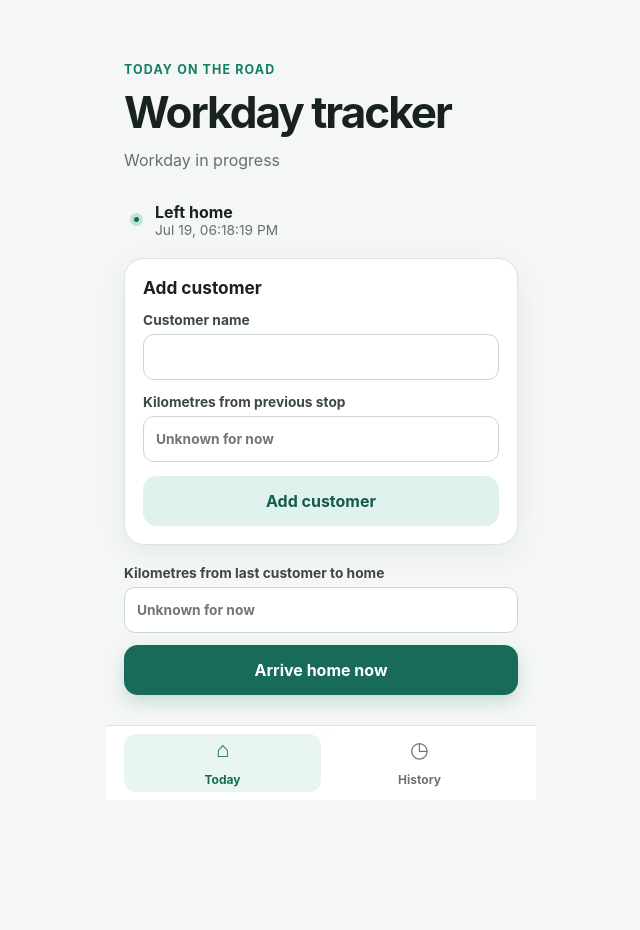
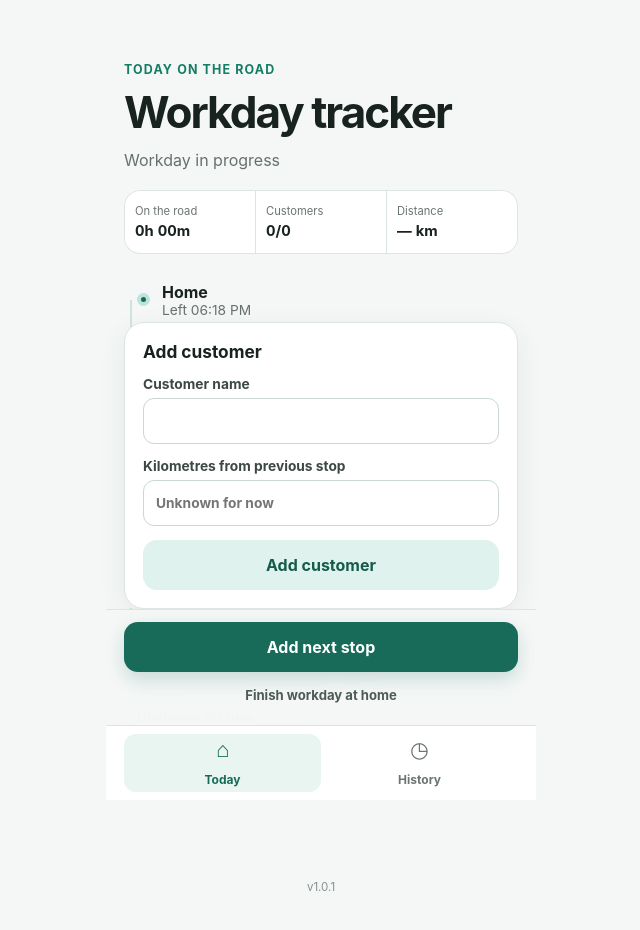
Before and after one commit to Scheronimus/WorkdayTracker, a React (Vite) app: page / in a window 1280 px wide. Both pictures are taken after a click on the button "Leave home now". Shown: the top 930 px of the page, without its empty margins (319-959 px from the left). Before the commit the page ends 859 px from the top, so only its background shows below. Built offline with nearby package versions, Linux system fonts and the light colour scheme.

Commit message:
Add live route and contextual actions

```diff
--- a/src/App.css
+++ b/src/App.css
@@ -10,6 +10,19 @@
 .eyebrow { color: #147d64; font-size: 0.78rem; font-weight: 750; letter-spacing: 0.09em; text-transform: uppercase; }
 h1 { margin: 5px 0 8px; font-size: clamp(2rem, 10vw, 2.75rem); line-height: 1; letter-spacing: -0.045em; }
 .status { color: #66706c; }
+.day-overview {
+  display: grid;
+  grid-template-columns: repeat(3, 1fr);
+  gap: 1px;
+  overflow: hidden;
+  margin: -8px 0 24px;
+  border: 1px solid #dde5e2;
+  border-radius: 16px;
+  background: #dde5e2;
+}
+.day-overview div { display: grid; gap: 4px; padding: 13px 10px; background: #fff; }
+.day-overview span { color: #6a7470; font-size: 0.7rem; }
+.day-overview strong { font-size: 0.92rem; font-variant-numeric: tabular-nums; }
 
 button, input { font: inherit; }
 button { width: 100%; min-height: 50px; border-radius: 14px; border: 0; font-weight: 750; cursor: pointer; }
@@ -19,16 +32,37 @@ button:disabled { cursor: not-allowed; opacity: 0.45; }
 .secondary { color: #155b4b; background: #dff2ed; }
 .start-button { margin-top: 20vh; }
 
-.timeline { display: grid; gap: 16px; }
+.timeline { display: grid; gap: 0; padding-bottom: 108px; }
 .timeline-row { display: flex; align-items: center; gap: 12px; padding: 4px 6px; }
 .timeline-row div { display: grid; }
 .timeline-row time { color: #66706c; font-size: 0.86rem; }
 .dot { width: 13px; height: 13px; flex: 0 0 auto; border: 4px solid #bde4da; border-radius: 50%; background: #176b58; }
+.route-stop { position: relative; margin-left: 7px; }
+.route-stop::before {
+  position: absolute;
+  z-index: -1;
+  top: -17px;
+  bottom: -17px;
+  left: -1px;
+  width: 2px;
+  content: '';
+  background: #cfe4de;
+}
+.route-stop:first-child::before { top: 50%; }
+.route-stop.next-home::before { bottom: 50%; }
+.route-stop.next-home { margin-top: 16px; color: #66706c; }
+.route-stop.next-home .dot { border-color: #dde5e2; background: #fff; }
+.route-stop.next-home div { display: grid; }
+.route-stop.next-home span { font-size: 0.8rem; }
 
 .visit-card, .add-customer { padding: 18px; border: 1px solid #dde5e2; border-radius: 20px; background: #fff; box-shadow: 0 8px 28px rgba(37, 61, 55, 0.07); }
 .visit-heading { display: flex; gap: 12px; align-items: center; }
 .visit-number { display: grid; width: 34px; height: 34px; flex: 0 0 auto; place-items: center; border-radius: 50%; color: #176b58; background: #e8f5f1; font-weight: 800; }
 h2 { margin: 0; font-size: 1.08rem; }
+.visit-summary { margin: 3px 0 0; color: #66706c; font-size: 0.8rem; }
+.visit-card.compact { padding: 14px 18px; box-shadow: none; }
+.visit-card.compact .visit-detail { display: none; }
+.visit-card.complete .visit-number { color: #fff; background: #176b58; font-size: 0.8rem; }
 .timestamps { display: grid; grid-template-columns: 1fr 1fr; gap: 8px; margin: 18px 0 14px; }
 .timestamps p { display: grid; gap: 2px; margin: 0; padding: 10px; border-radius: 11px; background: #f4f7f6; font-size: 0.78rem; }
 .timestamps span { color: #6a7470; }
@@ -39,6 +73,27 @@ h2 { margin: 0; font-size: 1.08rem; }
 .add-customer input, .kilometres-field input { width: 100%; min-height: 46px; padding: 9px 12px; border: 1px solid #cbd7d3; border-radius: 11px; color: #18221f; background: #fff; }
 .visit-card > .kilometres-field { margin-top: 16px; }
 .home-actions { display: grid; gap: 12px; padding-top: 4px; }
+.action-dock {
+  position: fixed;
+  z-index: 15;
+  right: 0;
+  bottom: calc(74px + env(safe-area-inset-bottom));
+  left: 0;
+  display: grid;
+  gap: 4px;
+  width: min(100%, 430px);
+  margin: 0 auto;
+  padding: 12px 18px;
+  border-top: 1px solid #dce5e2;
+  background: rgba(244, 247, 246, 0.96);
+  backdrop-filter: blur(16px);
+}
+.action-dock .dock-link {
+  min-height: 38px;
+  color: #4e5b56;
+  background: transparent;
+  font-size: 0.82rem;
+}
 
 .history { min-height: 70svh; }
 .section-heading { margin-bottom: 16px; }
--- a/src/App.jsx
+++ b/src/App.jsx
@@ -37,6 +37,12 @@ function formatClock(timestamp) {
     hour: '2-digit',
     minute: '2-digit',
   }).format(new Date(timestamp))
+}
+
+function formatDuration(start, end) {
+  if (!start) return '0h 00m'
+  const minutes = Math.max(0, Math.floor((new Date(end) - new Date(start)) / 60000))
+  return `${Math.floor(minutes / 60)}h ${String(minutes % 60).padStart(2, '0')}m`
 }
 
 function totalKilometres(day) {
@@ -83,6 +89,7 @@ function emptyWorkday() {
 
 function App() {
   const [activeView, setActiveView] = useState('today')
+  const [now, setNow] = useState(() => Date.now())
   const [workday, setWorkday] = useState(() => readStorage(STORAGE_KEY, null))
   const [history, setHistory] = useState(() => {
     const savedHistory = readStorage(HISTORY_KEY, [])
@@ -103,9 +110,16 @@ function App() {
     localStorage.setItem(HISTORY_KEY, JSON.stringify(history))
   }, [history])
 
+  useEffect(() => {
+    if (!workday?.leftHomeAt || workday.arrivedHomeAt) return undefined
+    const timer = window.setInterval(() => setNow(Date.now()), 30000)
+    return () => window.clearInterval(timer)
+  }, [workday?.leftHomeAt, workday?.arrivedHomeAt])
+
   const lastVisit = workday?.visits.at(-1)
   const canAddCustomer = workday?.leftHomeAt && !workday.arrivedHomeAt && (!lastVisit || lastVisit.leftAt)
   const canArriveHome = canAddCustomer
+  const completedVisits = workday?.visits.filter((visit) => visit.leftAt).length ?? 0
 
   function leaveHome() {
     setWorkday((current) => ({
@@ -265,6 +279,10 @@ function App() {
     URL.revokeObjectURL(url)
   }
 
+  function focusCustomerForm() {
+    document.querySelector('#customer-name')?.focus()
+  }
+
   return (
     <main className="app-shell">
       {activeView === 'today' && (
@@ -279,6 +297,23 @@ function App() {
             </p>
           </header>
 
+          {workday?.leftHomeAt && !workday.arrivedHomeAt && (
+            <section className="day-overview" aria-label="Workday progress">
+              <div>
+                <span>On the road</span>
+                <strong>{formatDuration(workday.leftHomeAt, now)}</strong>
+              </div>
+              <div>
+                <span>Customers</span>
+                <strong>{completedVisits}/{workday.visits.length}</strong>
+              </div>
+              <div>
+                <span>Distance</span>
+                <strong>{totalKilometres(workday) ?? '—'} km</strong>
+              </div>
+            </section>
+          )}
+
           {(!workday || !workday.leftHomeAt) && (
             <button className="primary start-button" onClick={leaveHome}>
               Leave home now
@@ -286,25 +321,35 @@ function App() {
           )}
 
           {workday?.leftHomeAt && !workday.arrivedHomeAt && (
-            <section className="timeline" aria-label="Workday timeline">
-          <div className="timeline-row home-row">
-            <span className="dot" />
-            <div>
-              <strong>Left home</strong>
-              <time dateTime={workday.leftHomeAt}>{formatTime(workday.leftHomeAt)}</time>
-            </div>
-          </div>
+            <>
+              <section className="timeline" aria-label="Workday route">
+                <div className="timeline-row home-row route-stop complete">
+                  <span className="dot" />
+                  <div>
+                    <strong>Home</strong>
+                    <time dateTime={workday.leftHomeAt}>Left {formatClock(workday.leftHomeAt)}</time>
+                  </div>
+                </div>
 
           {workday.visits.map((visit, index) => (
-            <article className="visit-card" key={visit.id}>
+            <article
+              className={`visit-card route-stop ${visit.leftAt ? 'complete compact' : 'current'}`}
+              key={visit.id}
+            >
               <div className="visit-heading">
-                <span className="visit-number">{index + 1}</span>
+                <span className="visit-number">{visit.leftAt ? '✓' : index + 1}</span>
                 <div>
                   <h2>{visit.name}</h2>
+                  {visit.leftAt && (
+                    <p className="visit-summary">
+                      {formatClock(visit.arrivedAt)}–{formatClock(visit.leftAt)}
+                      {visit.kilometres !== null ? ` · ${visit.kilometres} km` : ''}
+                    </p>
+                  )}
                 </div>
               </div>
 
-              <label className="kilometres-field">
+              <label className="kilometres-field visit-detail">
                 Kilometres from previous stop
                 <input
                   type="number"
@@ -317,7 +362,7 @@ function App() {
                 />
               </label>
 
-              <div className="timestamps">
+              <div className="timestamps visit-detail">
                 <p>
                   <span>Arrived</span>
                   <strong>{visit.arrivedAt ? formatTime(visit.arrivedAt) : 'Not yet'}</strong>
@@ -328,16 +373,6 @@ function App() {
                 </p>
               </div>
 
-              {!visit.arrivedAt && (
-                <button className="secondary" onClick={() => recordVisitTime(visit.id, 'arrivedAt')}>
-                  Arrive now
-                </button>
-              )}
-              {visit.arrivedAt && !visit.leftAt && (
-                <button className="secondary" onClick={() => recordVisitTime(visit.id, 'leftAt')}>
-                  Leave now
-                </button>
-              )}
             </article>
           ))}
 
@@ -346,7 +381,7 @@ function App() {
               <h2>Add customer</h2>
               <label>
                 Customer name
-                <input value={name} onChange={(event) => setName(event.target.value)} required />
+                <input id="customer-name" value={name} onChange={(event) => setName(event.target.value)} required />
               </label>
               <label>
                 Kilometres from previous stop
@@ -364,6 +399,14 @@ function App() {
             </form>
           )}
 
+          <div className="timeline-row route-stop next-home">
+            <span className="dot" />
+            <div>
+              <strong>Home</strong>
+              <span>End of route</span>
+            </div>
+          </div>
+
           <div className="home-actions">
             <label className="kilometres-field">
               Kilometres from last customer to home
@@ -377,11 +420,32 @@ function App() {
                 onChange={(event) => updateHomeKilometres(event.target.value)}
               />
             </label>
-            <button className="primary" onClick={arriveHome} disabled={!canArriveHome}>
-              Arrive home now
-            </button>
           </div>
-            </section>
+              </section>
+
+              <div className="action-dock" aria-label="Current workday action">
+                {lastVisit && !lastVisit.arrivedAt && (
+                  <button className="primary" onClick={() => recordVisitTime(lastVisit.id, 'arrivedAt')}>
+                    Arrived at {lastVisit.name}
+                  </button>
+                )}
+                {lastVisit?.arrivedAt && !lastVisit.leftAt && (
+                  <button className="primary" onClick={() => recordVisitTime(lastVisit.id, 'leftAt')}>
+                    Leave {lastVisit.name}
+                  </button>
+                )}
+                {canAddCustomer && (
+                  <>
+                    <button className="primary" onClick={focusCustomerForm}>
+                      Add next stop
+                    </button>
+                    <button className="dock-link" onClick={arriveHome} disabled={!canArriveHome}>
+                      Finish workday at home
+                    </button>
+                  </>
+                )}
+              </div>
+            </>
           )}
 
           {workday?.arrivedHomeAt && (
```
